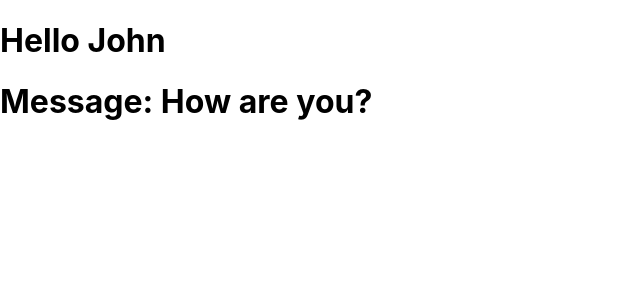
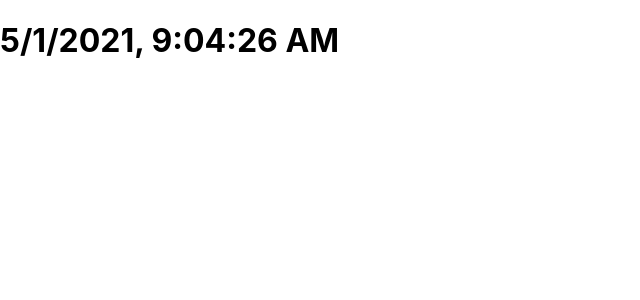
Before and after one commit to basir/react-basic-app, a React (Create React App) app: page / in a window 1280 px wide. Shown: the top 300 px of the page, without its empty margins (0-640 px from the left). Built offline with nearby package versions, Linux system fonts and the light colour scheme.

Commit message:
Video-07-State and Lifecycle

```diff
--- a/src/App.js
+++ b/src/App.js
@@ -1,10 +1,11 @@
 import './App.css';
+import Clock from './Clock';
 import Welcome from './Welcome';
 
 function App() {
   return (
     <div>
-      <Welcome name="John" />
+      <Clock />
     </div>
   );
 }
--- /dev/null
+++ b/src/Clock.js
@@ -0,0 +1,21 @@
+import React from 'react';
+
+class Clock extends React.Component {
+  constructor(props) {
+    super(props);
+    this.state = { date: new Date() };
+  }
+  componentDidMount() {
+    this.timerId = setInterval(() => {
+      this.setState({ date: new Date() });
+    }, 1000);
+  }
+  componentWillUnmount() {
+    clearInterval(this.timerId);
+  }
+  render() {
+    return <h1>{this.state.date.toLocaleString()}</h1>;
+  }
+}
+
+export default Clock;
```
Also changed, not shown: 1 other file (tests, documents, lock files or other folders).
